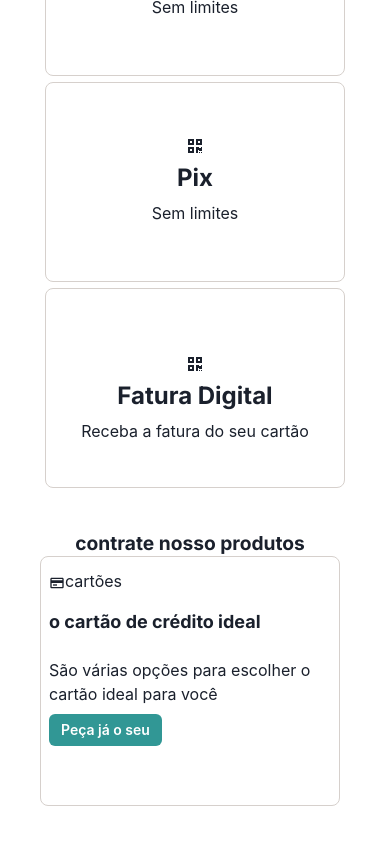
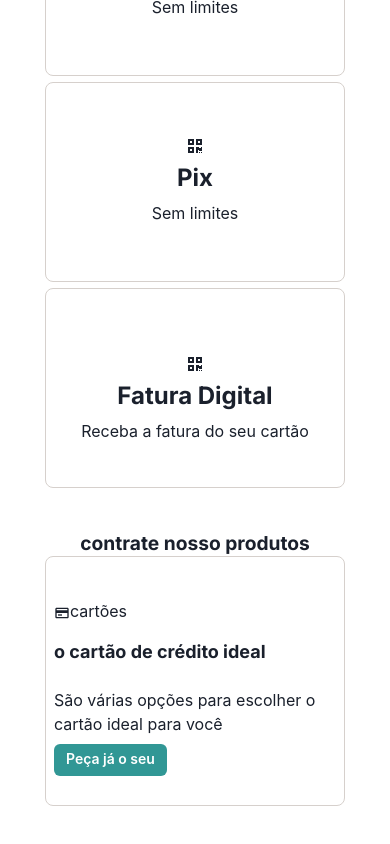
Before and after one commit to samcamargoo/banco-digital, a React (Vite) app in the folder frontend/: page / in a window 390 px wide. Shown: the part 859-1703 px from the top of the page. Built offline with nearby package versions, Linux system fonts and the light colour scheme.

Commit message:
responsividade 2

```diff
--- a/frontend/src/components/MainPage.tsx
+++ b/frontend/src/components/MainPage.tsx
@@ -120,9 +120,9 @@
           </section>
           {/* Produtos */}
           <section>
-            <Flex>
+            <Flex flexDir="column">
               <Flex
-                flexDir={["column"]}
+                flexDir="column"
                 alignItems={["center", "center", "center", "flex-start"]}
               >
                 <Heading fontSize={["1.2rem", "1.2rem", "1.2rem", "24px"]}>
@@ -135,6 +135,7 @@
                   border="1px solid #d6d0cc"
                   borderRadius="8px"
                   flexDir="column"
+                  justifyContent="center"
                 >
                   <Flex flexDir="column" ml={2}>
                     <Flex mt={3} height="25px">
```
